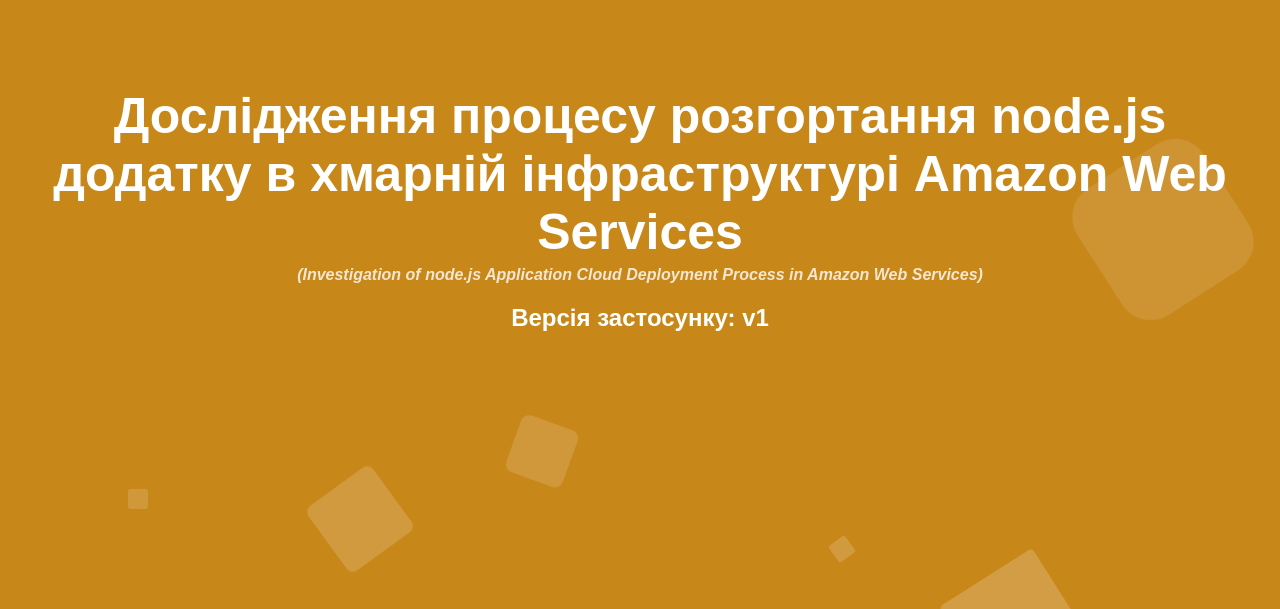
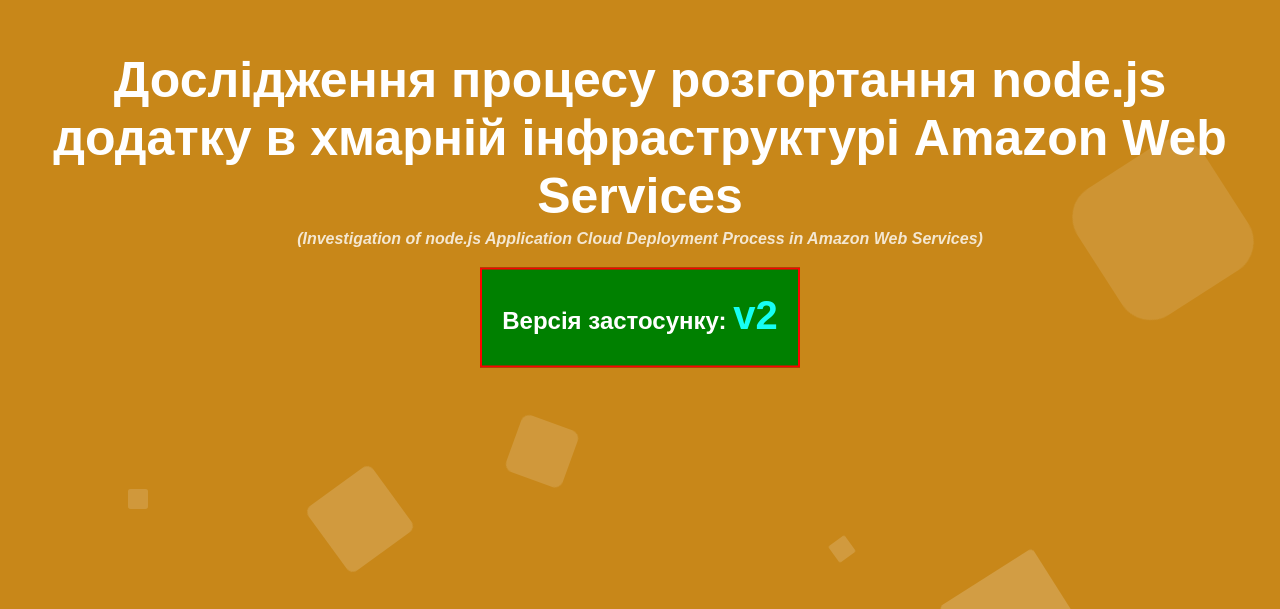
Before and after one commit to bohdansalomtr2018/university-app, a website: page index.html in a window 1280 px wide. Shown: the part 191-800 px from the top of the page. Drawn offline with Linux system fonts and the light colour scheme.

Commit message:
add new version of app

```diff
--- a/index.html
+++ b/index.html
@@ -189,7 +189,7 @@
     <div class="context">
         <h1>Дослідження процесу розгортання node.js додатку в хмарній інфраструктурі Amazon Web Services</h1>
         <h4><i>(Investigation of node.js Application Cloud Deployment Process in Amazon Web Services)</i></h4>
-        <h2 class="">Версія застосунку: <b>v1</b></h2>
+        <h2 class="active">Версія застосунку: <b>v2</b></h2>
     </div>
 </body>
 </html>
```
